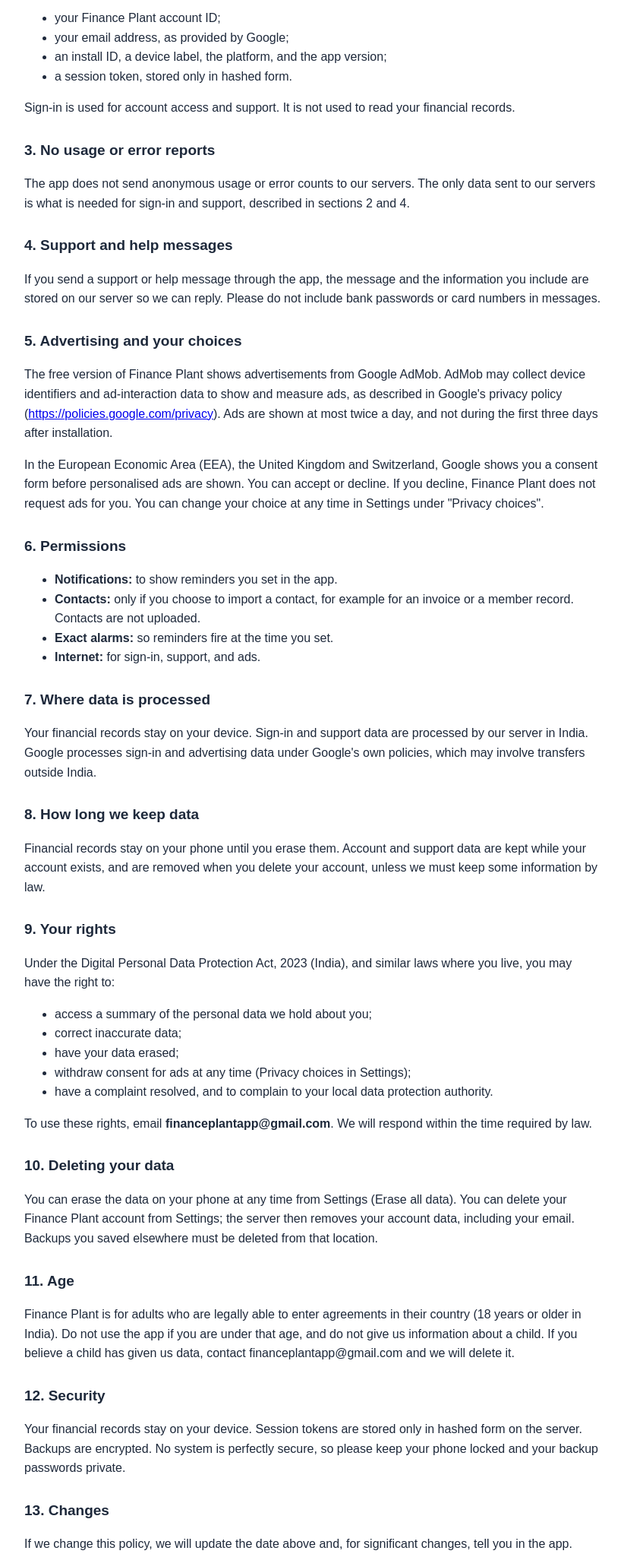
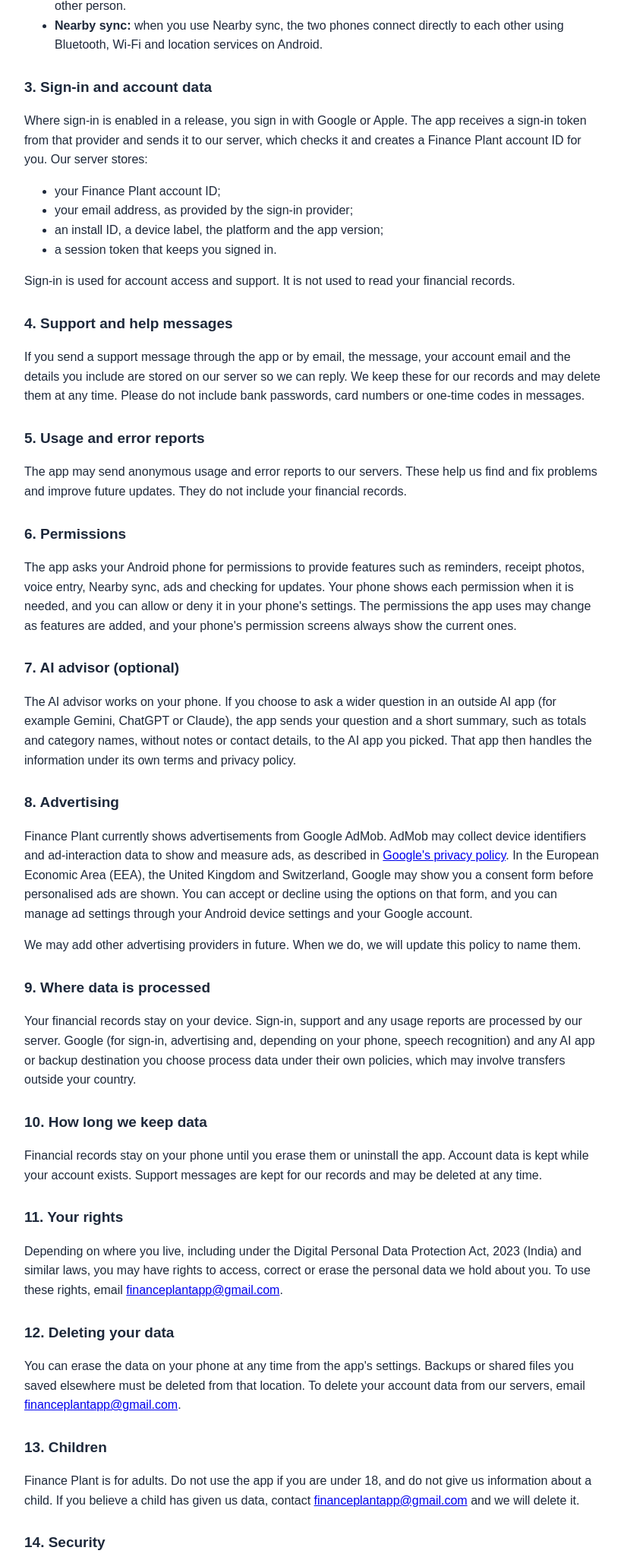
Before and after one commit to financeplant/financeplant, a plain HTML site: page financeplantapp/privacy.html in a window 1280 px wide. Shown: the part 611-2660 px from the top of the page at 76% size, without its empty margins (228-1050 px from the left). Drawn offline with Linux system fonts and the light colour scheme.

Commit message:
Update privacy.html

```diff
--- a/financeplantapp/privacy.html
+++ b/financeplantapp/privacy.html
@@ -6,79 +6,75 @@
 <title>Finance Plant Privacy Policy</title>
 <style>
   body { font-family: Arial, Helvetica, sans-serif; line-height: 1.6; max-width: 760px; margin: 0 auto; padding: 16px; color: #1e293b; }
-  h1 { font-size: 26px; } h2 { font-size: 19px; margin-top: 28px; }
-  nav a { margin-right: 12px; }
+  h1 { font-size: 26px; }
+  h2 { font-size: 19px; margin-top: 28px; }
 </style>
 </head>
 <body>
-<nav><a href="../index.html">Home</a> <a href="terms.html">Terms of Use</a> <a href="support.html">Support</a></nav>
 
 <h1>Finance Plant Privacy Policy</h1>
-<p>Last updated: 21 October 2026</p>
-<p>Finance Plant is an app that helps you keep personal and small-business finance records. It is operated by Finance Plant and hosted in India. This policy explains what information the app uses, what stays on your phone, what is sent to our servers, and the choices and rights you have.</p>
-<p>Contact and grievances: <strong>financeplantapp@gmail.com</strong></p>
+<p><strong>Last updated:</strong> 13 November 2026</p>
+
+<p>Finance Plant helps you keep personal and small-business finance records. This policy explains what information the app uses, what stays on your phone, what is sent to our servers or to third parties, and the choices you have.</p>
+
+<p><strong>Contact:</strong> <a href="mailto:financeplantapp@gmail.com">financeplantapp@gmail.com</a></p>
 
 <h2>1. Your financial records stay on your phone</h2>
-<p>Your transactions, accounts, invoices, loans, savings, and other financial records are stored on your device. We do not send your financial records to our servers. You choose when to make a backup. Backups are encrypted with a password you set, and you choose where they are saved (for example a folder on your phone, or an Android share destination such as Google Drive that you select yourself).</p>
+<p>Your transactions, accounts, invoices, loans, reminders, group expenses and other financial records are stored on your device. We do not receive your financial records on our servers.</p>
 
-<h2>2. Sign-in and account data</h2>
-<p>To use the app you sign in with your Google account. The app receives a sign-in token from Google and sends it to the Finance Plant server in India, which checks it and creates a Finance Plant account ID for you. The server stores:</p>
+<h2>2. Backups and group sharing that you control</h2>
+<ul>
+  <li><strong>Backups:</strong> you create a backup when you choose to. You choose where the backup is saved, for example a folder on your phone, or a destination you select through Android's share sheet, such as Google Drive. Once a backup leaves the phone, its copy is under the control of the service you chose.</li>
+  <li><strong>Group sharing (Splitter):</strong> you can share a group's records with another phone directly, or as an encrypted file you send yourself. Shared data is encrypted with a sharing token that you give to the other person.</li>
+  <li><strong>Nearby sync:</strong> when you use Nearby sync, the two phones connect directly to each other using Bluetooth, Wi-Fi and location services on Android.</li>
+</ul>
+
+<h2>3. Sign-in and account data</h2>
+<p>Where sign-in is enabled in a release, you sign in with Google or Apple. The app receives a sign-in token from that provider and sends it to our server, which checks it and creates a Finance Plant account ID for you. Our server stores:</p>
 <ul>
   <li>your Finance Plant account ID;</li>
-  <li>your email address, as provided by Google;</li>
-  <li>an install ID, a device label, the platform, and the app version;</li>
-  <li>a session token, stored only in hashed form.</li>
+  <li>your email address, as provided by the sign-in provider;</li>
+  <li>an install ID, a device label, the platform and the app version;</li>
+  <li>a session token that keeps you signed in.</li>
 </ul>
 <p>Sign-in is used for account access and support. It is not used to read your financial records.</p>
 
-<h2>3. No usage or error reports</h2>
-<p>The app does not send anonymous usage or error counts to our servers. The only data sent to our servers is what is needed for sign-in and support, described in sections 2 and 4.</p>
+<h2>4. Support and help messages</h2>
+<p>If you send a support message through the app or by email, the message, your account email and the details you include are stored on our server so we can reply. We keep these for our records and may delete them at any time. Please do not include bank passwords, card numbers or one-time codes in messages.</p>
 
-<h2>4. Support and help messages</h2>
-<p>If you send a support or help message through the app, the message and the information you include are stored on our server so we can reply. Please do not include bank passwords or card numbers in messages.</p>
-
-<h2>5. Advertising and your choices</h2>
-<p>The free version of Finance Plant shows advertisements from Google AdMob. AdMob may collect device identifiers and ad-interaction data to show and measure ads, as described in Google's privacy policy (<a href="https://policies.google.com/privacy">https://policies.google.com/privacy</a>). Ads are shown at most twice a day, and not during the first three days after installation.</p>
-<p>In the European Economic Area (EEA), the United Kingdom and Switzerland, Google shows you a consent form before personalised ads are shown. You can accept or decline. If you decline, Finance Plant does not request ads for you. You can change your choice at any time in Settings under "Privacy choices".</p>
+<h2>5. Usage and error reports</h2>
+<p>The app may send anonymous usage and error reports to our servers. These help us find and fix problems and improve future updates. They do not include your financial records.</p>
 
 <h2>6. Permissions</h2>
-<ul>
-  <li><strong>Notifications:</strong> to show reminders you set in the app.</li>
-  <li><strong>Contacts:</strong> only if you choose to import a contact, for example for an invoice or a member record. Contacts are not uploaded.</li>
-  <li><strong>Exact alarms:</strong> so reminders fire at the time you set.</li>
-  <li><strong>Internet:</strong> for sign-in, support, and ads.</li>
-</ul>
+<p>The app asks your Android phone for permissions to provide features such as reminders, receipt photos, voice entry, Nearby sync, ads and checking for updates. Your phone shows each permission when it is needed, and you can allow or deny it in your phone's settings. The permissions the app uses may change as features are added, and your phone's permission screens always show the current ones.</p>
 
-<h2>7. Where data is processed</h2>
-<p>Your financial records stay on your device. Sign-in and support data are processed by our server in India. Google processes sign-in and advertising data under Google's own policies, which may involve transfers outside India.</p>
+<h2>7. AI advisor (optional)</h2>
+<p>The AI advisor works on your phone. If you choose to ask a wider question in an outside AI app (for example Gemini, ChatGPT or Claude), the app sends your question and a short summary, such as totals and category names, without notes or contact details, to the AI app you picked. That app then handles the information under its own terms and privacy policy.</p>
 
-<h2>8. How long we keep data</h2>
-<p>Financial records stay on your phone until you erase them. Account and support data are kept while your account exists, and are removed when you delete your account, unless we must keep some information by law.</p>
+<h2>8. Advertising</h2>
+<p>Finance Plant currently shows advertisements from Google AdMob. AdMob may collect device identifiers and ad-interaction data to show and measure ads, as described in <a href="https://policies.google.com/privacy">Google's privacy policy</a>. In the European Economic Area (EEA), the United Kingdom and Switzerland, Google may show you a consent form before personalised ads are shown. You can accept or decline using the options on that form, and you can manage ad settings through your Android device settings and your Google account.</p>
+<p>We may add other advertising providers in future. When we do, we will update this policy to name them.</p>
 
-<h2>9. Your rights</h2>
-<p>Under the Digital Personal Data Protection Act, 2023 (India), and similar laws where you live, you may have the right to:</p>
-<ul>
-  <li>access a summary of the personal data we hold about you;</li>
-  <li>correct inaccurate data;</li>
-  <li>have your data erased;</li>
-  <li>withdraw consent for ads at any time (Privacy choices in Settings);</li>
-  <li>have a complaint resolved, and to complain to your local data protection authority.</li>
-</ul>
-<p>To use these rights, email <strong>financeplantapp@gmail.com</strong>. We will respond within the time required by law.</p>
+<h2>9. Where data is processed</h2>
+<p>Your financial records stay on your device. Sign-in, support and any usage reports are processed by our server. Google (for sign-in, advertising and, depending on your phone, speech recognition) and any AI app or backup destination you choose process data under their own policies, which may involve transfers outside your country.</p>
 
-<h2>10. Deleting your data</h2>
-<p>You can erase the data on your phone at any time from Settings (Erase all data). You can delete your Finance Plant account from Settings; the server then removes your account data, including your email. Backups you saved elsewhere must be deleted from that location.</p>
+<h2>10. How long we keep data</h2>
+<p>Financial records stay on your phone until you erase them or uninstall the app. Account data is kept while your account exists. Support messages are kept for our records and may be deleted at any time.</p>
 
-<h2>11. Age</h2>
-<p>Finance Plant is for adults who are legally able to enter agreements in their country (18 years or older in India). Do not use the app if you are under that age, and do not give us information about a child. If you believe a child has given us data, contact financeplantapp@gmail.com and we will delete it.</p>
+<h2>11. Your rights</h2>
+<p>Depending on where you live, including under the Digital Personal Data Protection Act, 2023 (India) and similar laws, you may have rights to access, correct or erase the personal data we hold about you. To use these rights, email <a href="mailto:financeplantapp@gmail.com">financeplantapp@gmail.com</a>.</p>
 
-<h2>12. Security</h2>
-<p>Your financial records stay on your device. Session tokens are stored only in hashed form on the server. Backups are encrypted. No system is perfectly secure, so please keep your phone locked and your backup passwords private.</p>
+<h2>12. Deleting your data</h2>
+<p>You can erase the data on your phone at any time from the app's settings. Backups or shared files you saved elsewhere must be deleted from that location. To delete your account data from our servers, email <a href="mailto:financeplantapp@gmail.com">financeplantapp@gmail.com</a>.</p>
 
-<h2>13. Changes</h2>
-<p>If we change this policy, we will update the date above and, for significant changes, tell you in the app.</p>
+<h2>13. Children</h2>
+<p>Finance Plant is for adults. Do not use the app if you are under 18, and do not give us information about a child. If you believe a child has given us data, contact <a href="mailto:financeplantapp@gmail.com">financeplantapp@gmail.com</a> and we will delete it.</p>
 
-<h2>14. Contact</h2>
-<p>Questions, requests or complaints about this policy: <strong>financeplantapp@gmail.com</strong></p>
+<h2>14. Security</h2>
+<p>Your financial records stay on your device. Backups and group sharing files are encrypted. No system is perfectly secure, so please keep your phone locked and your backup and sharing passwords private.</p>
+
+<h2>15. Changes to this policy</h2>
+<p>We may update this page. The "Last updated" date above shows the latest version.</p>
+
 </body>
 </html>
```
